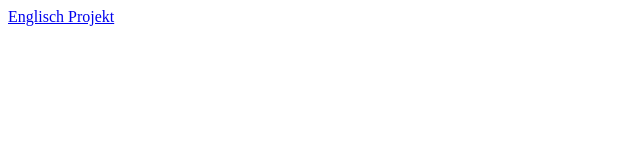
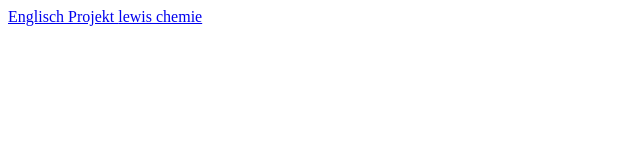
Before and after one commit to TheRobCraftYT/Schule, a plain HTML site: page index.html in a window 1280 px wide. Shown: the whole page, without its empty margins (0-640 px from the left). Drawn offline with Linux system fonts and the light colour scheme.

Commit message:
Update index.html

```diff
--- a/index.html
+++ b/index.html
@@ -7,5 +7,8 @@
     <a href="Englisch-Projekt.html">
       Englisch Projekt
     </a>
+    <a href="chemie_lewis.html">
+      lewis chemie
+    </a>
   </body>
 </html>
```
